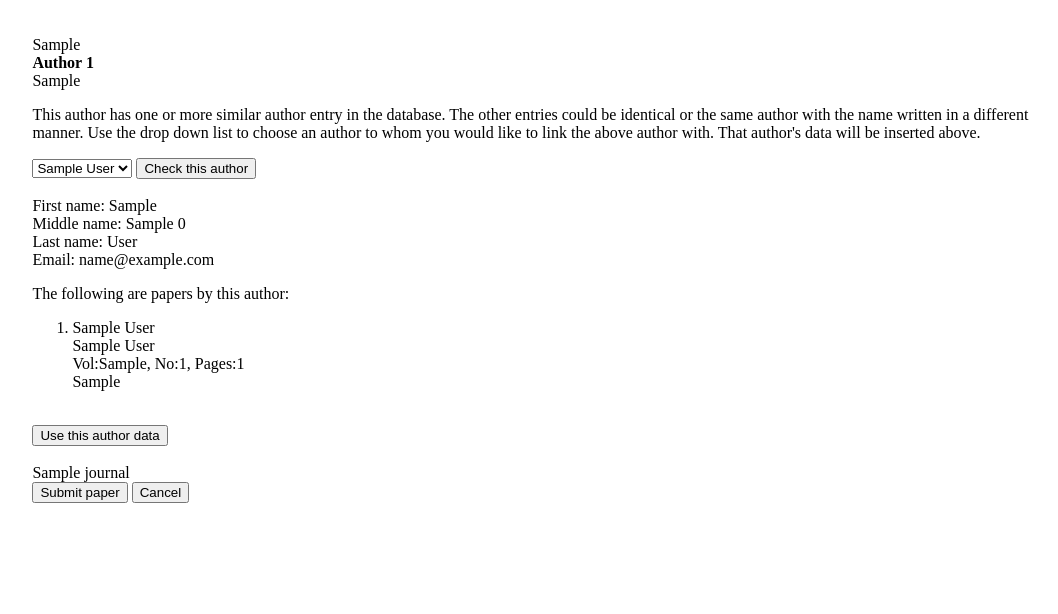
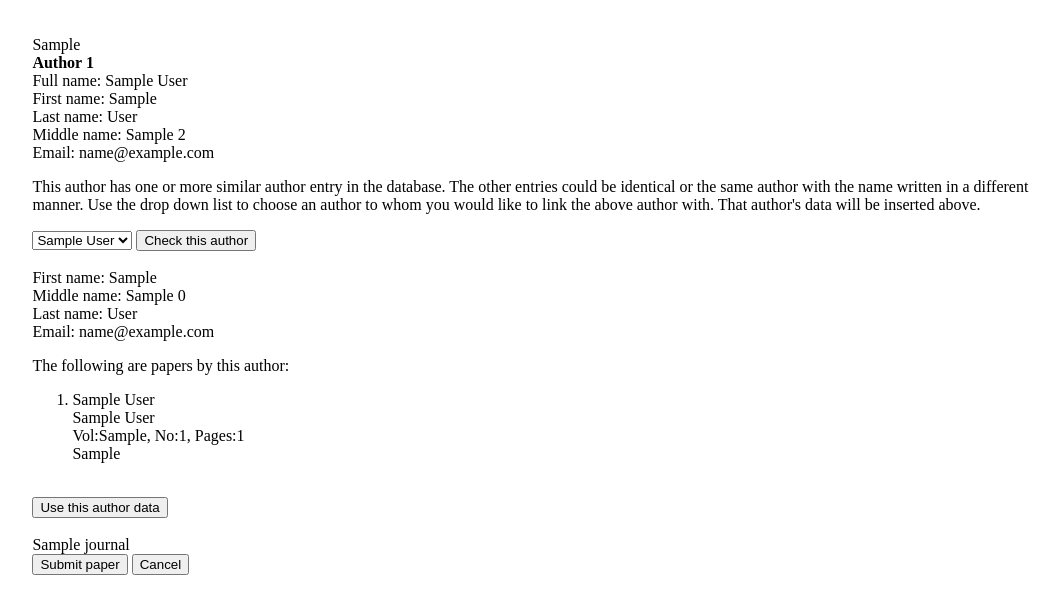
Before and after one commit to shivkiyer/publications_db, a Django app: template paperarchive/papercollection/templates/edit_paper.html in a window 1280 px wide. Shown: the part 131-745 px from the top of the page, without its empty margins (102-1160 px from the left). Run offline with Django 3.2, Linux system fonts and the light colour scheme; the template is opened without the code that fills it: most values are stand-ins (such as "Sample title", 1, 10 or a date in 2020).

```diff
--- a/paperarchive/papercollection/templates/edit_paper.html
+++ b/paperarchive/papercollection/templates/edit_paper.html
@@ -16,7 +16,37 @@
 
 			{% for author in authors %}
 				<b> Author {{ forloop.counter }} </b> <br>
-				{{ author.0 }} <br>
+				<!-- {{ author.0 }} <br> -->
+				Full name:
+				{% if author.2.full_name %}
+					{{ author.2.full_name }}
+				{% else %}
+					Not in database
+				{% endif %} <br>
+				First name:
+				{% if author.2.first_name %}
+					{{ author.2.first_name }}
+				{% else %}
+					Not in database
+				{% endif %} <br>
+				Last name:
+				{% if author.2.last_name %}
+					{{ author.2.last_name }}
+				{% else %}
+					Not in database
+				{% endif %} <br>
+				Middle name:
+				{% if author.2.middle_name %}
+					{{ author.2.middle_name }}
+				{% else %}
+					Not in database
+				{% endif %} <br>
+				Email:
+				{% if author.2.email %}
+					{{ author.2.email }}
+				{% else %}
+					Not in database
+				{% endif %} <br>
 				{% if author.1 %}
 					<p> This author has one or more similar author entry in the database. The other entries could be identical
 					or the same author with the name written in a different manner. Use the drop down list to choose an author
```
Also changed, not shown: paperarchive/papercollection/views.py (+24 -24 lines).
